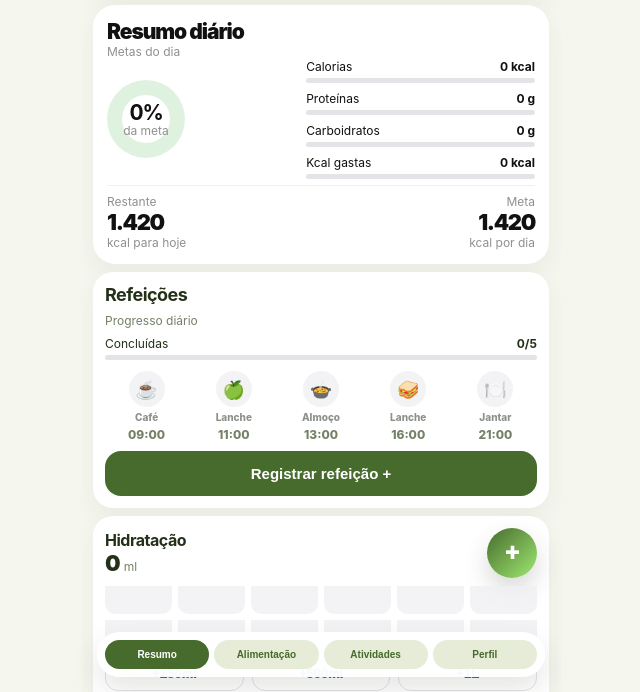
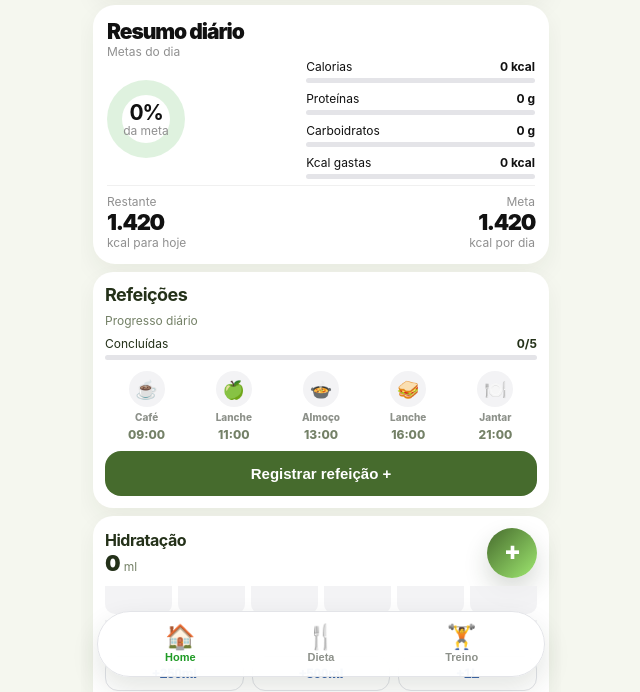
Before and after one commit to RobsonColonia/App---Dieta-Controlada, a website: page index.html in a window 1280 px wide. Shown: the part 111-803 px from the top of the page, without its empty margins (319-959 px from the left). Drawn offline with Linux system fonts and the light colour scheme.

Commit message:
Add files via upload

```diff
--- a/index.html
+++ b/index.html
@@ -80,7 +80,7 @@
 
     .tabs {
       display: flex;
-      gap: 5px;
+      gap: 0;
       position: fixed;
       bottom: 12px;
       left: 50%;
@@ -89,27 +89,41 @@
       width: calc(100% - 32px);
       max-width: 448px;
       margin: 0;
-      padding: 8px;
+      padding: 9px 12px;
       border-radius: 999px;
       background: rgba(255, 255, 255, 0.96);
       box-shadow: 0 12px 28px rgba(36, 49, 25, 0.12);
+      border: 1px solid #e3e4e8;
     }
 
     .tab {
       border: 0;
       flex: 1;
       border-radius: 999px;
-      padding: 9px 5px;
-      background: #e6ecd8;
-      color: #466b2d;
+      padding: 4px 5px;
+      background: transparent;
+      color: #8d918a;
       font-weight: 800;
-      font-size: 10px;
+      font-size: 11px;
       white-space: nowrap;
+      display: grid;
+      justify-items: center;
+      gap: 2px;
     }
 
     .tab.active {
-      background: #466b2d;
-      color: #fff;
+      background: transparent;
+      color: #209b26;
+    }
+
+    .tab-icon {
+      font-size: 24px;
+      line-height: 1;
+    }
+
+    .tab-label {
+      font-size: 11px;
+      line-height: 1.1;
     }
 
     main {
@@ -885,10 +899,18 @@
         </header>
 
         <nav class="tabs" aria-label="Abas do app">
-          <button class="tab active" data-tab="hoje">Resumo</button>
-          <button class="tab" data-tab="refeicao">Alimentação</button>
-          <button class="tab" data-tab="gasto">Atividades</button>
-          <button class="tab" data-tab="perfil">Perfil</button>
+          <button class="tab active" data-tab="hoje" aria-label="Home">
+            <span class="tab-icon">🏠</span>
+            <span class="tab-label">Home</span>
+          </button>
+          <button class="tab" data-tab="refeicao" aria-label="Dieta">
+            <span class="tab-icon">🍴</span>
+            <span class="tab-label">Dieta</span>
+          </button>
+          <button class="tab" data-tab="gasto" aria-label="Treino">
+            <span class="tab-icon">🏋️</span>
+            <span class="tab-label">Treino</span>
+          </button>
         </nav>
 
         <main>
```
